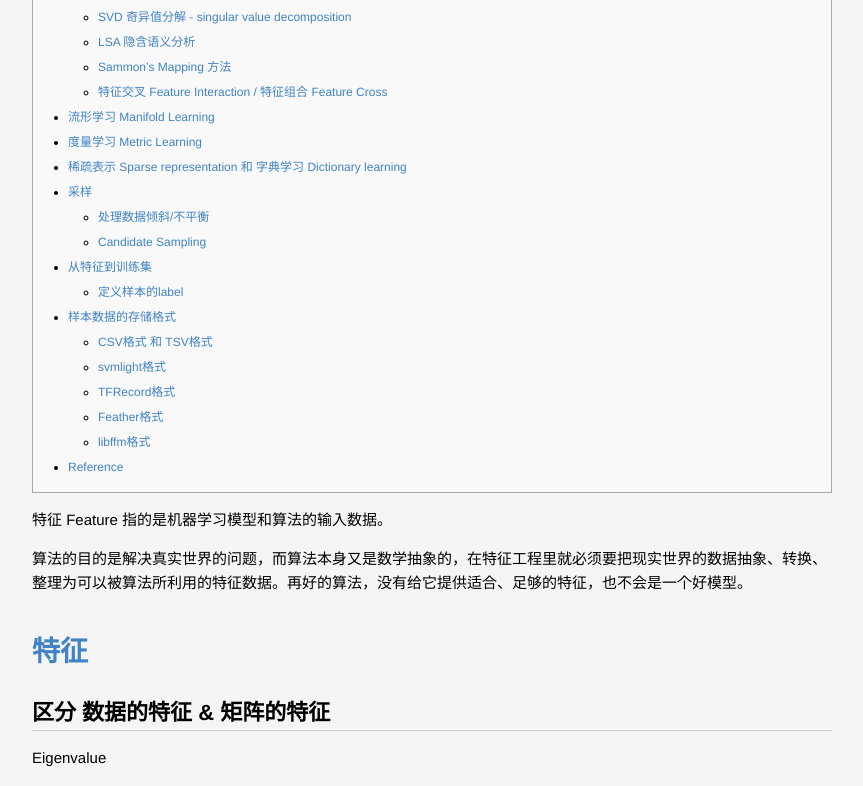
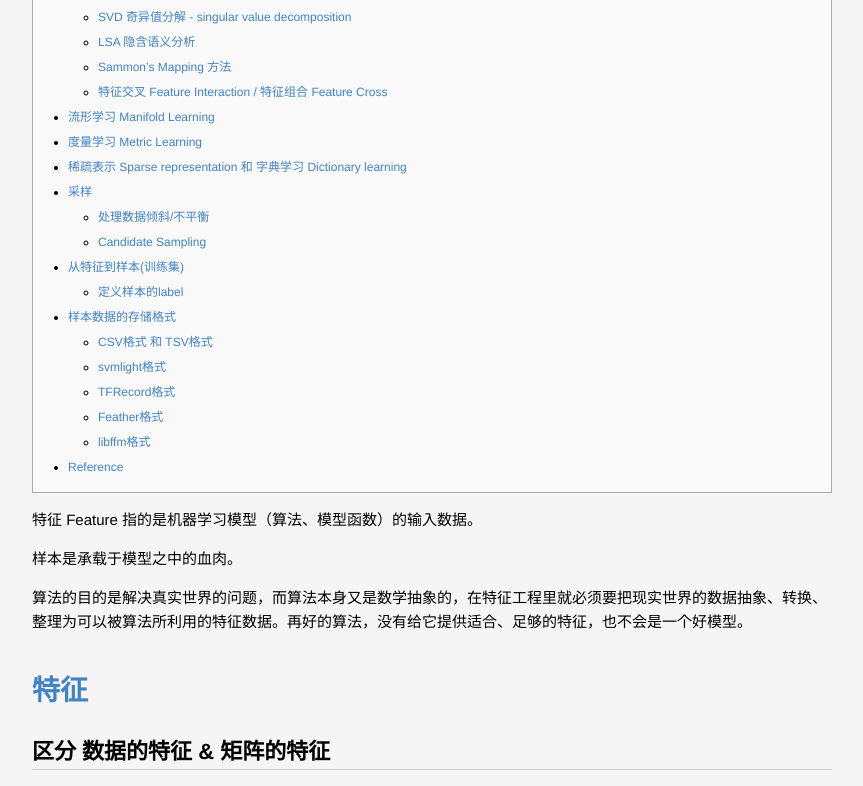
Before and after one commit to lucky521/blog, a Jekyll site: the page built from _posts/ml/2018-04-18-feature-engineering.markdown, in a window 1280 px wide and 900 px high, scrolled down 1005 px, cut to the strip 0-786 px from the top of the window. Shown: the whole strip, without its empty margins (208-1071 px from the left). Built offline with Jekyll 4.4.1, drawn with Linux system fonts in a browser that asks for light colours.

Commit message:
update ml blog

```diff
--- a/_posts/ml/2017-08-15-Basic-of-Machine-Learning.markdown
+++ b/_posts/ml/2017-08-15-Basic-of-Machine-Learning.markdown
@@ -4,7 +4,7 @@ categories: [MachineLearning]
 layout: post
 ---
 
-机器学习领域的基础理论书籍推荐一下：
+# 机器学习领域的基础理论书籍推荐一下
 
     Machine Learning:A Probabilistic Perspective
 
@@ -152,7 +152,7 @@ k邻近估计
 
 
 
-# Probably Approximately Correct PAC-Learning
+# PAC Learning - Probably Approximately Correct
 
 PAC-learning在1984年由Leslie Valiant提出，由这个概念产生了计算学习理论。
 
--- a/_posts/ml/2018-04-18-feature-engineering.markdown
+++ b/_posts/ml/2018-04-18-feature-engineering.markdown
@@ -5,7 +5,9 @@ categories: [MachineLearning]
 layout: post
 ---
 
-特征 Feature 指的是机器学习模型和算法的输入数据。
+特征 Feature 指的是机器学习模型（算法、模型函数）的输入数据。
+
+样本是承载于模型之中的血肉。
 
 算法的目的是解决真实世界的问题，而算法本身又是数学抽象的，在特征工程里就必须要把现实世界的数据抽象、转换、整理为可以被算法所利用的特征数据。再好的算法，没有给它提供适合、足够的特征，也不会是一个好模型。
 
@@ -286,7 +288,7 @@ Generic Sampling
 参考 https://www.tensorflow.org/extras/candidate_sampling.pdf
 
 
-# 从特征到训练集
+# 从特征到样本(训练集)
 
 在训练一个模型时，不仅需要特征向量，还需要每个特征向量所对应的标签Y。
 对于分类问题，Y指的是类别。对于回归问题，Y指的是分值。训练集就是一个个X到Y的映射集合Set(X->Y)。
--- a/_posts/ml/2018-10-17-modeling-troubleshooting.markdown
+++ b/_posts/ml/2018-10-17-modeling-tuning.markdown
@@ -1,7 +1,7 @@
 ---
 layout: post
-title:  "为什么模型表现不好？"
-subtitle: ""
+title:  "模型调优技巧"
+subtitle: "为什么模型表现不好？"
 categories: [MachineLearning]
 ---
 
--- a/_posts/ml/2019-02-04-Famous-Model.markdown
+++ b/_posts/ml/2019-02-04-Famous-Model.markdown
@@ -1,7 +1,7 @@
 ---
 layout: post
 title:  "经典网络结构"
-subtitle: ""
+subtitle: "如何选择适合的模型"
 categories: [MachineLearning]
 ---
 
--- a/_posts/ml/2019-07-20-AutoML.markdown
+++ b/_posts/ml/2019-07-20-AutoML.markdown
@@ -34,11 +34,9 @@ Neural architecture search
 
 https://github.com/microsoft/nni
 
-
 ## Google Vizier
 
 https://github.com/tobegit3hub/advisor
-
 
 ## tune
 https://github.com/ray-project/ray/tree/master/python/ray/tune
```
